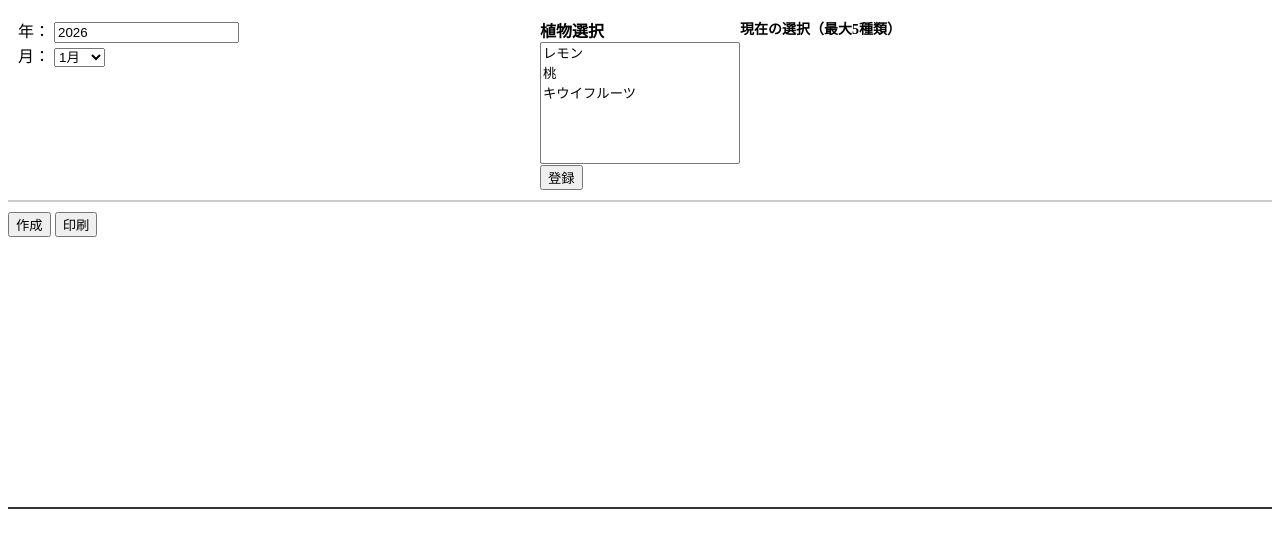
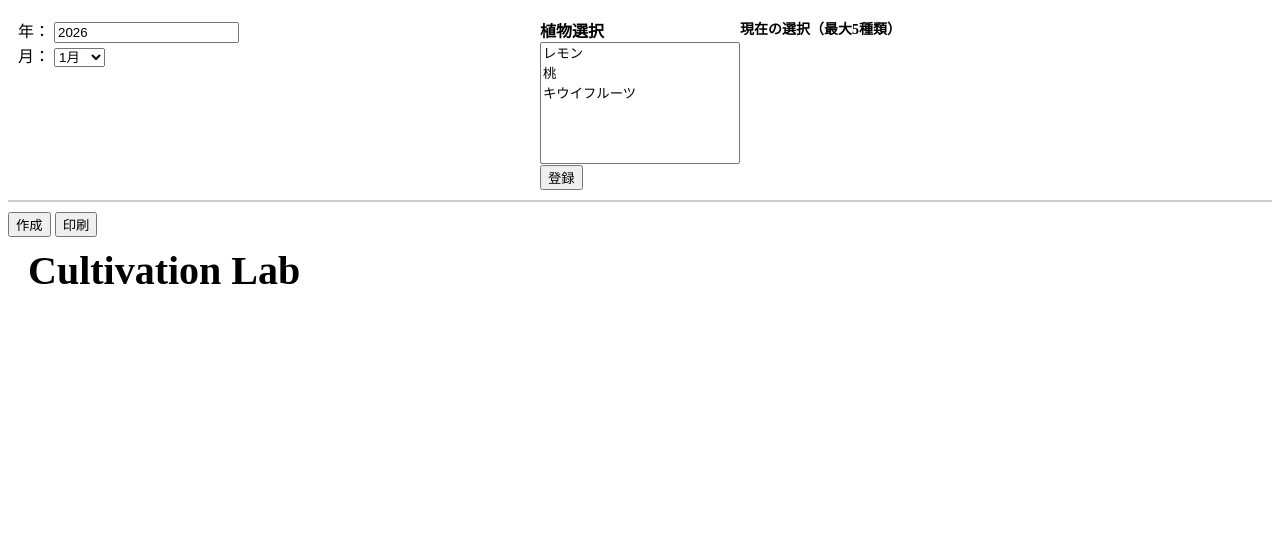
Before and after one commit to shiitake-garden/shiitake-garden.github.io, a Jekyll site: the page contents/calendar/plantcalendar.html, which Jekyll copies as it is, in a window 1280 px wide. Shown: the top 548 px of the page. Built offline with Jekyll 4.4.1, drawn with Linux system fonts in a browser that asks for light colours.

Commit message:
Update plantcalendar.html

```diff
--- a/contents/calendar/plantcalendar.html
+++ b/contents/calendar/plantcalendar.html
@@ -45,7 +45,6 @@
 #buttons {
   margin: 10px 0;
 }
-
 /* --- 情報領域（3分割） --- */
 #info-area {
   height: 240px;
@@ -56,22 +55,50 @@
   margin-bottom: 10px;
 }
 
+/* 左カラム：月＋年＋ロゴ */
 #info-month {
-  font-size: 80px;
-  font-weight: bold;
-  text-align: center;
+  display: flex;
+  flex-direction: column;
+  justify-content: flex-end; /* 下寄せ */
+  padding-left: 20px; /* 左に余白 */
 }
 
+#info-month .logo {
+  font-size: 40px; /* 月フォントの1/3 */
+  font-weight: bold;
+  margin-bottom: 5px;
+}
+
+#info-month .month-year {
+  display: flex;
+  align-items: flex-end;
+}
+
+#info-month .month {
+  font-size: 120px; /* 1.5倍 */
+  font-weight: bold;
+  line-height: 1;
+}
+
+#info-month .year {
+  font-size: 40px; /* 月フォントの1/3 */
+  margin-left: 10px;
+  margin-bottom: 10px;
+}
+
+/* 中央：季節画像 */
 #info-image img {
   width: 100%;
   height: 220px;
   object-fit: cover;
 }
 
+/* 右：植物情報 */
 #info-plants {
   font-size: 14px;
   overflow-y: auto;
   padding: 5px;
+  line-height: 1.4;
 }
 
 /* --- カレンダー（日付領域） --- */
@@ -86,6 +113,29 @@
   vertical-align: top;
 }
 
+/* 日付数字 */
+#calendar td div {
+  font-weight: bold;
+  margin-bottom: 3px;
+}
+
+/* 日曜日：背景薄赤、文字濃赤 */
+#calendar td.sunday {
+  background-color: #ffe5e5;
+}
+#calendar td.sunday div {
+  color: #d40000;
+}
+
+/* 土曜日：背景薄青、文字青 */
+#calendar td.saturday {
+  background-color: #e5f0ff;
+}
+#calendar td.saturday div {
+  color: #0040c0;
+}
+
+/* textarea */
 #calendar textarea {
   width: 100%;
   height: 80px;
@@ -93,6 +143,7 @@
   resize: none;
   font-size: 12px;
 }
+
 
 /* --- 印刷時の最適化 --- */
 @media print {
@@ -165,12 +216,13 @@
 <!-- ========================= -->
 <!--  情報領域（3分割）        -->
 <!-- ========================= -->
-<div id="info-area">
-  <div id="info-month"></div>
-  <div id="info-image"></div>
-  <div id="info-plants"></div>
+<div id="info-month">
+  <div class="logo">Cultivation Lab</div>
+  <div class="month-year">
+    <div class="month" id="month-number"></div>
+    <div class="year" id="year-number"></div>
   </div>
-
+</div>
 <!-- ========================= -->
 <!--  日付領域（カレンダー）   -->
 <!-- ========================= -->
@@ -271,7 +326,6 @@
     const noteText = t.note ? `、【${t.note}】` : "";
     list.innerHTML += `<div><strong>${t.plant}</strong>：${t.task}${noteText}</div>`;
   });
-
 }
 
 /* ============================
@@ -294,18 +348,29 @@
   for (let i = 0; i < firstDay; i++) row += "<td></td>";
 
   for (let d = 1; d <= lastDate; d++) {
+
+  // 曜日を計算
+  const dayOfWeek = (firstDay + d - 1) % 7;
+
+  // クラスを付与（日曜＝sunday、土曜＝saturday）
+  const cls =
+    dayOfWeek === 0 ? "sunday" :
+    dayOfWeek === 6 ? "saturday" : "";
+
   row += `
-      <td>
+    <td class="${cls}">
       <div>${d}</div>
       <textarea></textarea>
     </td>
   `;
+
   if ((firstDay + d) % 7 === 0) {
     row += "</tr>";
     table.innerHTML += row;
     row = "<tr>";
   }
 }
+
   row += "</tr>";
   table.innerHTML += row;
 }
```
Also changed, not shown: other parts of contents/calendar/plantcalendar.html (+4 -1 lines). Lines whose indentation alone changed are shown as unchanged.
